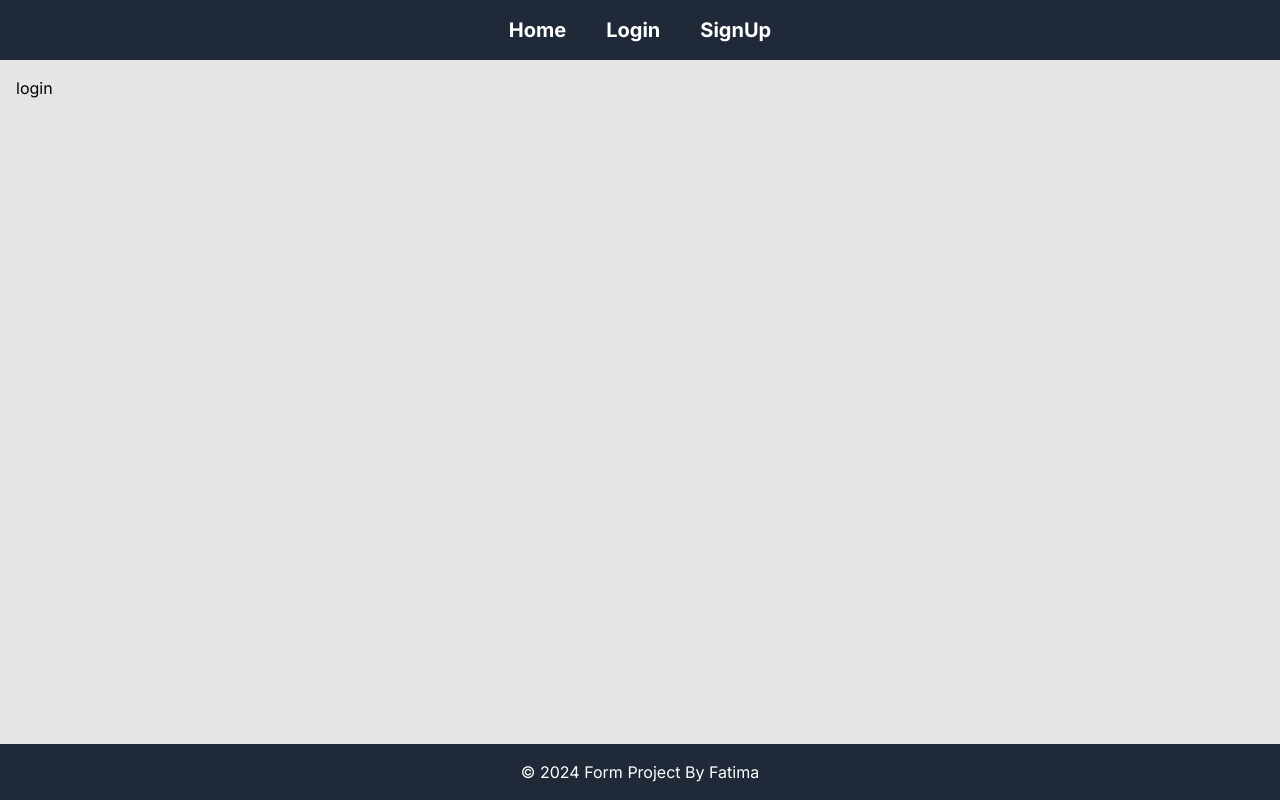
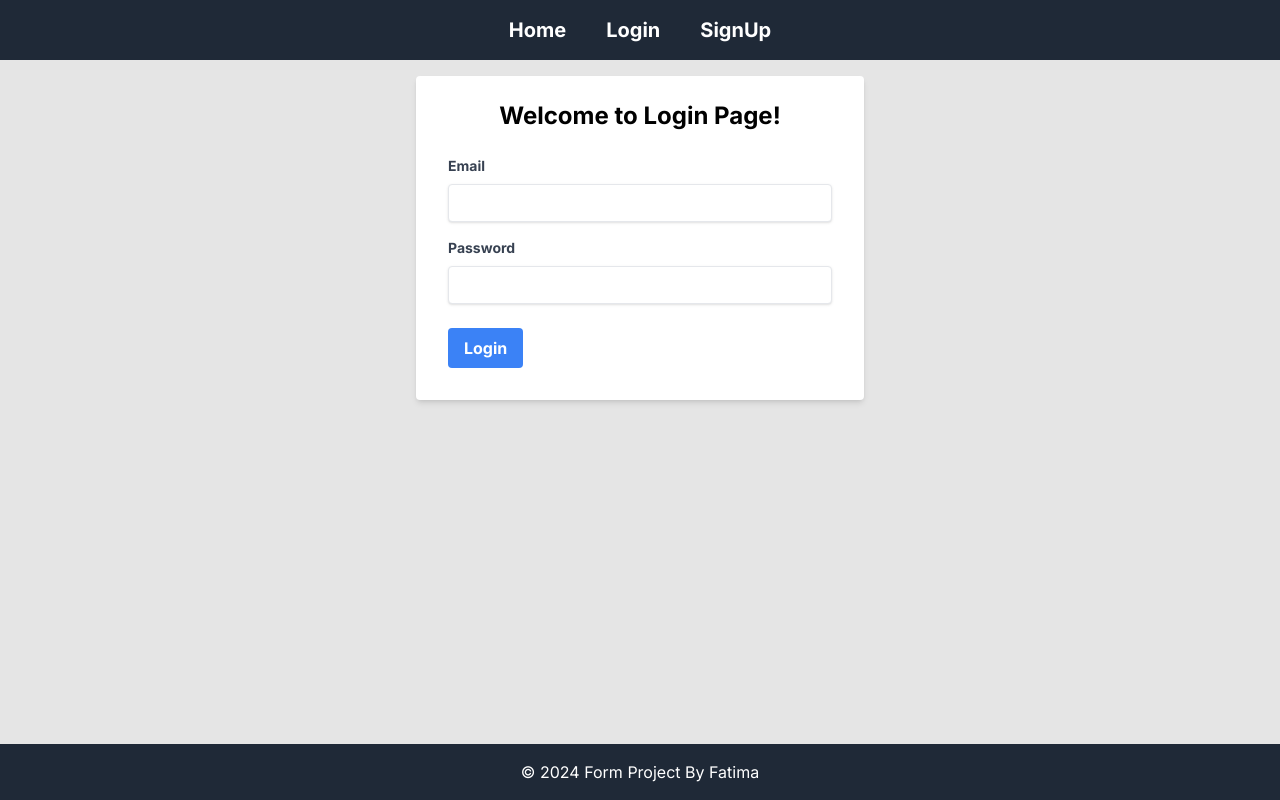
Before and after one commit to Fatima-Kabalan/login-signup-nextjs, a Next.js app: page /login in a window 1280 px wide. Built offline with nearby package versions, Linux system fonts and the light colour scheme.

Commit message:
creating LoginForm component

```diff
--- a/app/login/page.tsx
+++ b/app/login/page.tsx
@@ -1,3 +1,9 @@
+import LoginForm from "@/components/LoginForm";
+
 export default function Login() {
-  return <div>login</div>;
+  return (
+    <>
+      <LoginForm />
+    </>
+  );
 }
--- /dev/null
+++ b/components/LoginForm.tsx
@@ -0,0 +1,54 @@
+"use client";
+
+import { useState } from "react";
+
+export default function LoginForm() {
+  const [email, setEmail] = useState("");
+  const [password, setPassword] = useState("");
+
+  const handleSubmit = (event: React.FormEvent) => {
+    event.preventDefault();
+    // Handle login logic here
+  };
+
+  return (
+    <form
+      onSubmit={handleSubmit}
+      className="max-w-md mx-auto bg-white shadow-md rounded px-8 pt-6 pb-8 mb-4"
+    >
+      <h1 className="text-2xl font-bold flex justify-center mb-6">
+        Welcome to Login Page!
+      </h1>
+      <div className="mb-4">
+        <label className="block text-gray-700 text-sm font-bold mb-2">
+          Email
+        </label>
+        <input
+          type="email"
+          value={email}
+          onChange={(e) => setEmail(e.target.value)}
+          className="shadow appearance-none border rounded w-full py-2 px-3 text-gray-700 leading-tight focus:outline-none focus:shadow-outline"
+        />
+      </div>
+      <div className="mb-6">
+        <label className="block text-gray-700 text-sm font-bold mb-2">
+          Password
+        </label>
+        <input
+          type="password"
+          value={password}
+          onChange={(e) => setPassword(e.target.value)}
+          className="shadow appearance-none border rounded w-full py-2 px-3 text-gray-700 leading-tight focus:outline-none focus:shadow-outline"
+        />
+      </div>
+      <div className="flex items-center justify-between">
+        <button
+          type="submit"
+          className="bg-blue-500 hover:bg-blue-700 text-white font-bold py-2 px-4 rounded focus:outline-none focus:shadow-outline"
+        >
+          Login
+        </button>
+      </div>
+    </form>
+  );
+}
```
